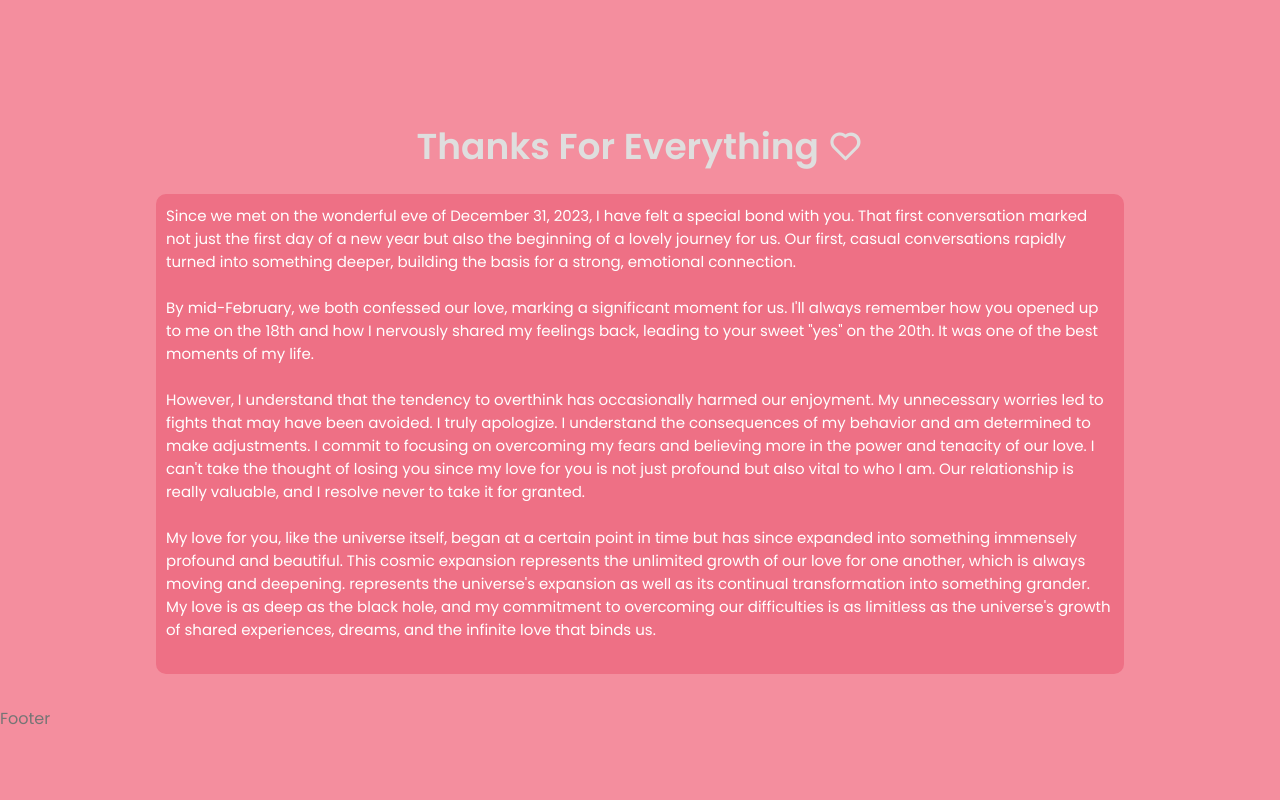
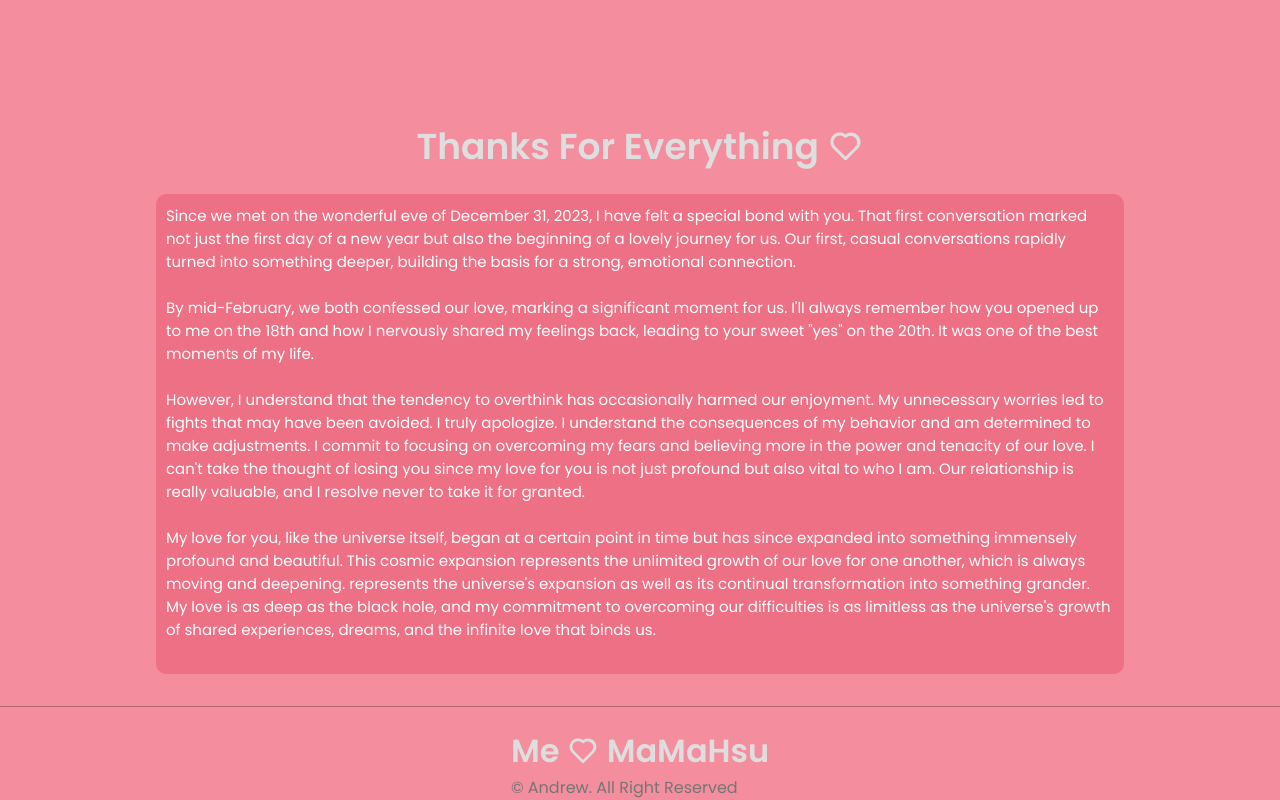
Before and after one commit to PrimeBeyonder/first-monthsary, a React (Vite) app: page / in a window 1280 px wide. Shown: the part 1704-2504 px from the top of the page. Before the commit the page ends 2435 px from the top, so only its background shows below. Built offline with nearby package versions, Linux system fonts and the light colour scheme.

Commit message:
footer added

```diff
--- a/src/Css/Footer.css
+++ b/src/Css/Footer.css
@@ -0,0 +1,9 @@
+.footer {
+    display: flex;
+    justify-content: center;
+    border-top: 1px solid #00000049;
+}
+
+.footer__title {
+    margin-top: 20px;
+}
--- a/src/components/Footer.jsx
+++ b/src/components/Footer.jsx
@@ -3,7 +3,12 @@ import "../Css/Footer.css";
 
 const Footer = () => {
     return (
-        <div>Footer</div>
+        <footer id="footer" className="footer">
+            <div className="footer__container container">
+                <h1 className="footer__title">Me  <i class="uil uil-heart-alt"></i> MaMaHsu</h1>
+                <span className="footer__copy">&#169; Andrew. All Right Reserved</span>
+            </div>
+        </footer>
     )
 }
 
```
